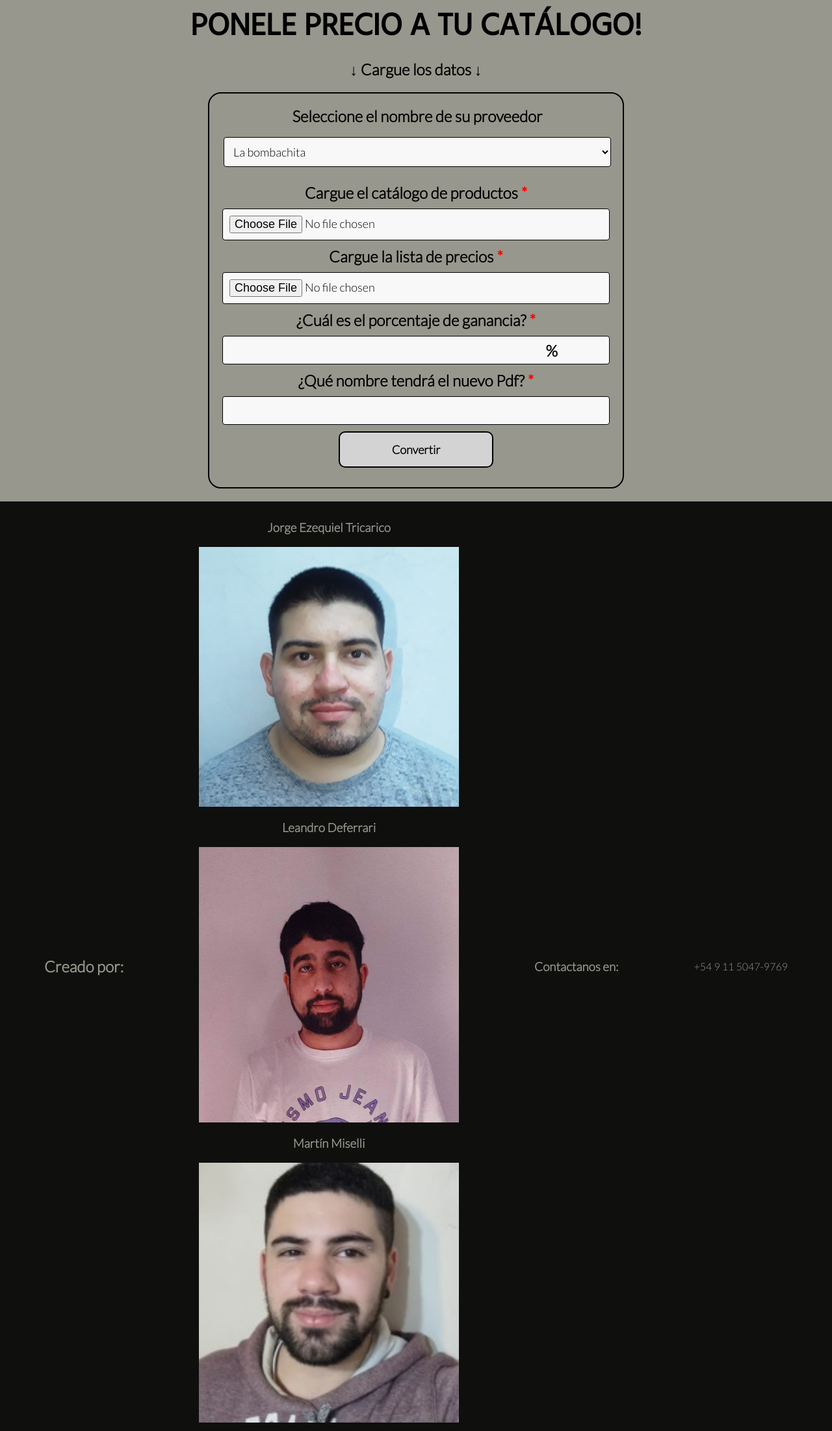
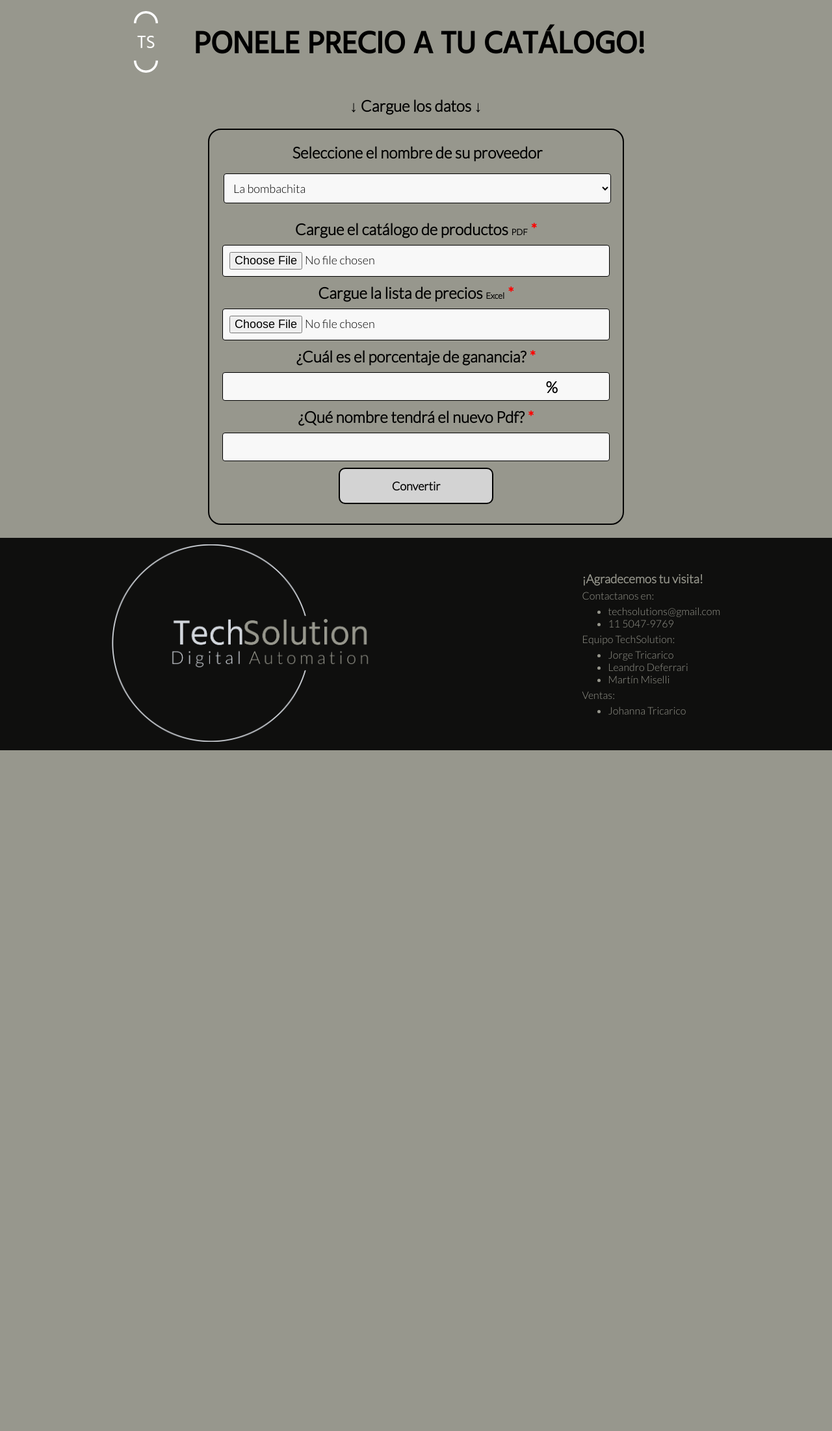
Before and after one commit to MiselliMartin/precioACatalogoMVC, a Flask app: page / in a window 1280 px wide. Shown: the whole page at 65% size. After the commit the page ends 1155 px from the top, so only its background shows below. Run offline with Flask 3, Linux system fonts and the light colour scheme; some web fonts are replaced.

Commit message:
Update index.html

```diff
--- a/templates/index.html
+++ b/templates/index.html
@@ -5,14 +5,19 @@
     <meta http-equiv="X-UA-Compatible" content="IE=edge">
     <meta name="viewport" content="width=device-width, initial-scale=1.0">
     <link rel="stylesheet" href="{{url_for('static', filename='css/styles.css')}}">
-    <link rel="icon" type="image/png" href="../static/images/logo.png">
+    <link rel="icon" type="image/png" href="../static/images/favicon.png">
     <link rel="preconnect" href="https://fonts.googleapis.com">
     <link rel="preconnect" href="https://fonts.gstatic.com" crossorigin>
     <link href="https://fonts.googleapis.com/css2?family=Darumadrop+One&family=Roboto:ital,wght@0,100;0,500;0,700;1,400&display=swap" rel="stylesheet">
     <title>Precio a tu PDF</title>
 </head>
 <body>
+
+  <header>
+    <img src="{{url_for('static', filename='images/faviconblanco.png')}}" alt="">
     <h1 id="titulo1">PONELE PRECIO A TU CATÁLOGO!</h1>
+  </header>
+
 
     <main>
       <h2 id="titulo2">↓ Cargue los datos ↓</h2>
@@ -24,10 +29,10 @@
           </select>
       </fieldset>
 
-        <label class="vacio" for="pdfFile">Cargue el catálogo de productos</label>
+        <label class="vacio" for="pdfFile">Cargue el catálogo de productos <small class="sm">PDF</small></label>
         <input class='archivo' type="file" name="pdfFile" id="pdfFile" accept=".pdf" required>
 
-        <label class="vacio" for="excelFile">Cargue la lista de precios</label>
+        <label class="vacio" for="excelFile">Cargue la lista de precios <small class="sm">Excel</small></label>
         <input class='archivo' type="file" name="excelFile" id="excelFile" accept=".xlsx, .xls" required>
 
         <label class="vacio" for="ganancia">¿Cuál es el porcentaje de ganancia?</label>
@@ -65,23 +70,15 @@
       </div>
 
 <footer>
-  <h2>Creado por:</h2>
-  <div id="creado">
-    <div class="in">
-      <h3>Jorge Ezequiel Tricarico</h3>
-      <img src="{{url_for('static', filename='images/Jorge.jpg')}}" alt="">
-    </div>
-    <div class="in">
-      <h3>Leandro Deferrari</h3>
-      <img src="{{url_for('static', filename='images/Leandro.jpg')}}" alt="">
-    </div>
-    <div class="in">
-      <h3>Martín Miselli</h3>
-      <img src="{{url_for('static', filename='images/Martin.jpg')}}" alt="">
-    </div>
+  <div>
+    <img src="{{url_for('static', filename='images/logoR-transparente.png')}}" alt="">
   </div>
-  <h3>Contactanos en: </h3>
-  <p>+54 9 11 5047-9769</p>
+  <div class="palfoo">
+    <h3>¡Agradecemos tu visita!</h3>
+    <p>Contactanos en: <ul><li>techsolutions@gmail.com</li><li>11 5047-9769</li></ul>
+    <p>Equipo TechSolution: <ul><li>Jorge Tricarico</li><li>Leandro Deferrari</li><li>Martín Miselli</li></ul></p>
+    <p>Ventas: <ul><li>Johanna Tricarico</li></ul></p>
+  </div>
 </footer>
 
   <script src="{{url_for('static', filename='js/script.js')}}"></script>
```
